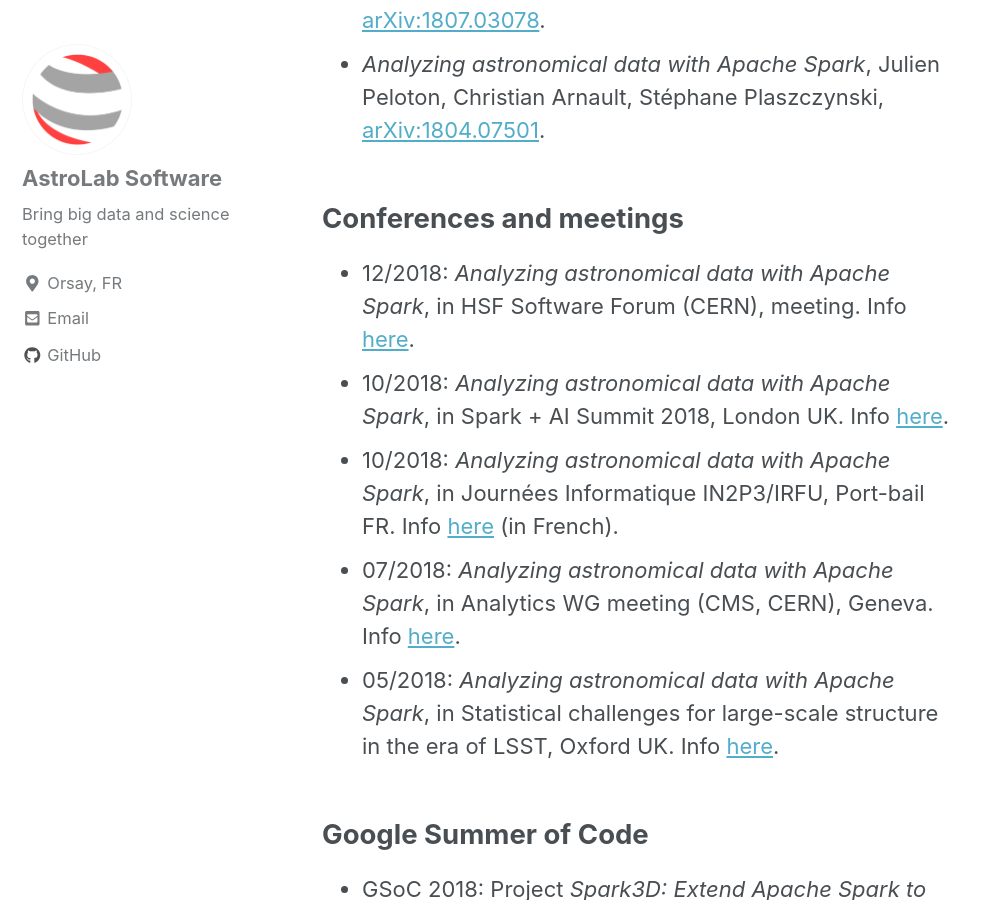
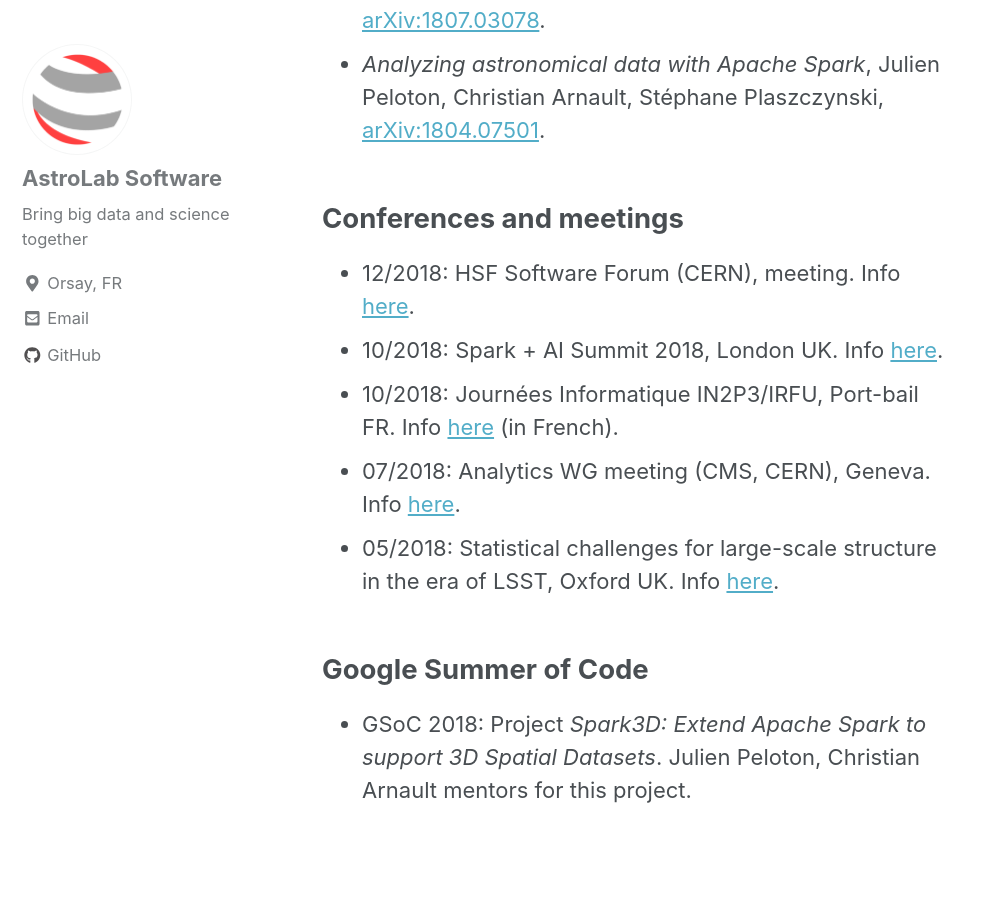
Before and after one commit to astrolabsoftware/astrolabsoftware.github.io, a Jekyll site: the page built from biblio.md, in a window 1280 px wide and 900 px high, scrolled down 383 px. Shown: the whole window, without its empty margins (0-988 px from the left). Built offline with Jekyll 4.4.1, drawn with Linux system fonts in a browser that asks for light colours; nearby versions of some CDN libraries.

```diff
--- a/biblio.md
+++ b/biblio.md
@@ -12,11 +12,11 @@ author_profile: true
 
 ## Conferences and meetings
 
-* 12/2018: *Analyzing astronomical data with Apache Spark*, in HSF Software Forum (CERN), meeting. Info [here](https://indico.cern.ch/event/754811/).
-* 10/2018: *Analyzing astronomical data with Apache Spark*, in Spark + AI Summit 2018, London UK. Info [here](https://databricks.com/sparkaisummit/europe/schedule).
-* 10/2018: *Analyzing astronomical data with Apache Spark*, in Journées Informatique IN2P3/IRFU, Port-bail FR. Info [here](https://indico.in2p3.fr/event/17206/overview) (in French).
-* 07/2018: *Analyzing astronomical data with Apache Spark*, in Analytics WG meeting (CMS, CERN), Geneva. Info [here](https://indico.cern.ch/event/735616/).
-* 05/2018: *Analyzing astronomical data with Apache Spark*, in Statistical challenges for large-scale structure in the era of LSST, Oxford UK. Info [here](https://statlssoxford.web.ox.ac.uk/home).
+* 12/2018: HSF Software Forum (CERN), meeting. Info [here](https://indico.cern.ch/event/754811/).
+* 10/2018: Spark + AI Summit 2018, London UK. Info [here](https://databricks.com/sparkaisummit/europe/schedule).
+* 10/2018: Journées Informatique IN2P3/IRFU, Port-bail FR. Info [here](https://indico.in2p3.fr/event/17206/overview) (in French).
+* 07/2018: Analytics WG meeting (CMS, CERN), Geneva. Info [here](https://indico.cern.ch/event/735616/).
+* 05/2018: Statistical challenges for large-scale structure in the era of LSST, Oxford UK. Info [here](https://statlssoxford.web.ox.ac.uk/home).
 
 ## Google Summer of Code
 
```
Also changed, not shown: _pages/home.md (+4 -4 lines).
